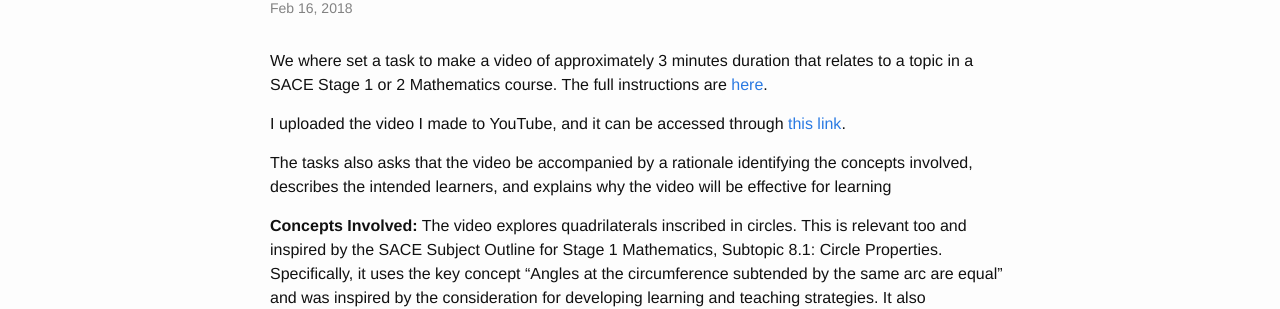
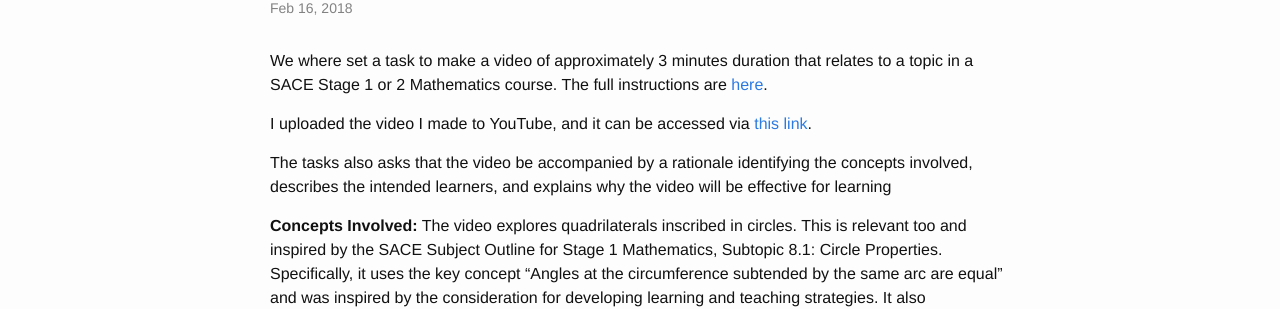
Before and after one commit to Armadilloa16/eportfolio, a Jekyll site: the page built from _posts/2018-02-16-quadrilaterals-video.md, in a window 1280 px wide. Shown: the part 193-502 px from the top of the page. Built offline with Jekyll 4.4.1, drawn with Linux system fonts in a browser that asks for light colours.

```diff
--- a/_config.yml
+++ b/_config.yml
@@ -21,6 +21,7 @@ baseurl: "/eportfolio" # the subpath of your site, e.g. /blog
 url: "" # the base hostname & protocol for your site, e.g. http://example.com
 twitter_username: LyronW
 github_username:  Armadilloa16
+future: true
 
 # Build settings
 markdown: kramdown
@@ -37,6 +38,7 @@ kramdown:
 header_pages:
  - apst.html
  - reflections.html
+
 
 #scholar:
 #  style: apa
--- a/_posts/2018-02-16-quadrilaterals-video.md
+++ b/_posts/2018-02-16-quadrilaterals-video.md
@@ -7,7 +7,7 @@ categories: MTeach mathCM
 
 We where set a task to make a video of approximately 3 minutes duration that relates to a topic in a SACE Stage 1 or 2 Mathematics course. The full instructions are [here]({{ site.baseurl }}/files/assignments/VideoTask.pdf).
 
-I uploaded the video I made to YouTube, and it can be accessed through [this link](https://youtu.be/zUL2OBqF-qQ).
+I uploaded the video I made to YouTube, and it can be accessed via [this link](https://youtu.be/zUL2OBqF-qQ).
 
 The tasks also asks that the video be accompanied by a rationale identifying the concepts involved, describes the intended learners, and explains why the video will be effective for learning
 
```
Also changed, not shown: _posts/2018-02-17-simulations.md (added, +28 -0 lines), 1 other file.
